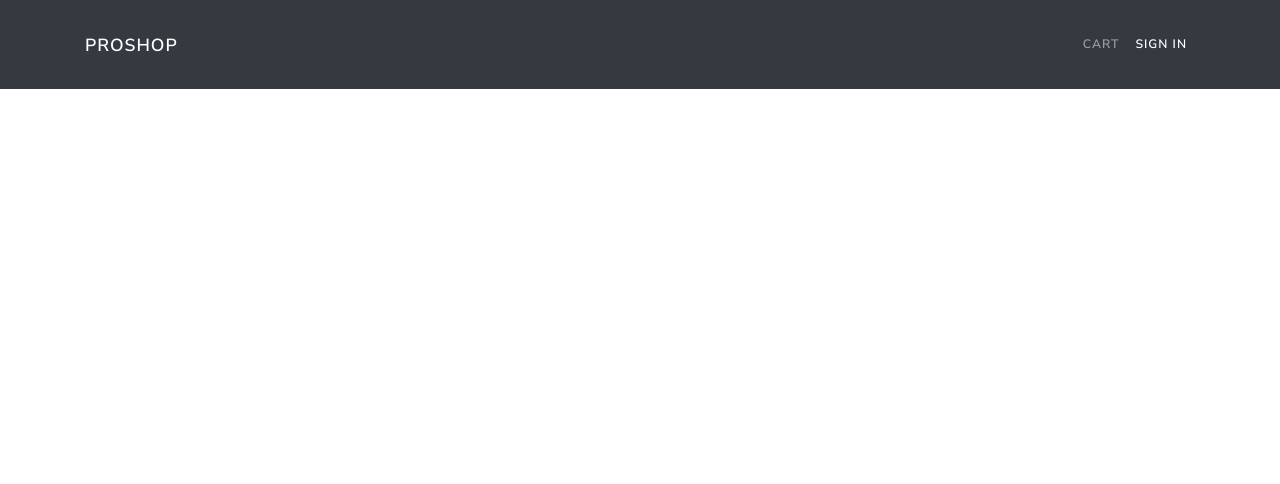
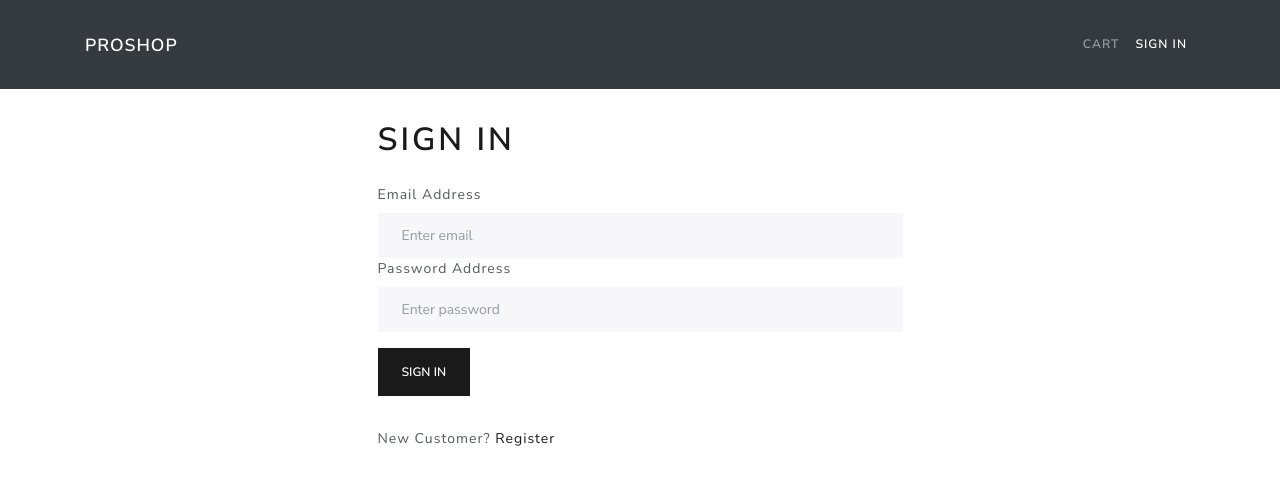
Before and after one commit to Ismail-Lh/proshop-mern, a React (Create React App) app in the folder frontend/: page /login in a window 1280 px wide. Shown: the top 484 px of the page. Built offline with nearby package versions, Linux system fonts and the light colour scheme; the HTML template or start-up script is replaced by a standard one.

Commit message:
Create the LoginScreen && add the login functionality

```diff
--- a/frontend/src/App.js
+++ b/frontend/src/App.js
@@ -5,6 +5,7 @@
 import HomeScreen from './screens/HomeScreen';
 import ProductScreen from './screens/ProductScreen';
 import CartScreen from './screens/CartScreen';
+import LoginScreen from './screens/LoginScreen';
 
 function App() {
   return (
@@ -14,8 +15,9 @@
         <Container>
           <Routes>
             <Route path='/products/:id' element={<ProductScreen />} />
+            <Route path='/cart/*' element={<CartScreen />} />
+            <Route path='/login' element={<LoginScreen />} />
             <Route path='/' element={<HomeScreen />} />
-            <Route path='/cart/*' element={<CartScreen />} />
           </Routes>
         </Container>
       </main>
--- /dev/null
+++ b/frontend/src/components/FormContainer.jsx
@@ -0,0 +1,15 @@
+import { Container, Row, Col } from 'react-bootstrap';
+
+const FormContainer = ({ children }) => {
+  return (
+    <Container>
+      <Row className='justify-content-md-center'>
+        <Col xs={12} md={6}>
+          {children}
+        </Col>
+      </Row>
+    </Container>
+  );
+};
+
+export default FormContainer;
--- /dev/null
+++ b/frontend/src/screens/LoginScreen.jsx
@@ -0,0 +1,75 @@
+import { useState, useEffect } from 'react';
+import { Link, useNavigate, useSearchParams } from 'react-router-dom';
+import { useDispatch, useSelector } from 'react-redux';
+import { Row, Col, Form, Button } from 'react-bootstrap';
+
+import { login } from '../actions/userActions';
+import Message from '../components/Message';
+import Loader from '../components/Loader';
+import FormContainer from '../components/FormContainer';
+
+const LoginScreen = () => {
+  const [email, setEmail] = useState('');
+  const [password, setPassword] = useState('');
+
+  const [searchParams] = useSearchParams();
+  const redirect = searchParams.get('redirect');
+  const navigate = useNavigate();
+
+  const redirectTo = redirect ? redirect : '/';
+
+  const dispatch = useDispatch();
+  const { loading, userInfo, error } = useSelector(state => state.userLogin);
+
+  useEffect(() => {
+    if (userInfo) navigate(redirectTo);
+  }, [userInfo, navigate, redirectTo]);
+
+  const submitHandler = e => {
+    e.preventDefault();
+    dispatch(login(email, password));
+  };
+
+  return (
+    <FormContainer>
+      <h1>Sign In</h1>
+      {error && <Message variant='danger'>{error}</Message>}
+      {loading && <Loader />}
+      <Form onSubmit={submitHandler}>
+        <Form.Group controlId='email'>
+          <Form.Label>Email Address</Form.Label>
+          <Form.Control
+            type='email'
+            placeholder='Enter email'
+            value={email}
+            onChange={e => setEmail(e.target.value)}></Form.Control>
+        </Form.Group>
+
+        <Form.Group controlId='password'>
+          <Form.Label>Password Address</Form.Label>
+          <Form.Control
+            type='password'
+            placeholder='Enter password'
+            value={password}
+            onChange={e => setPassword(e.target.value)}></Form.Control>
+        </Form.Group>
+
+        <Button type='submit' variant='primary' className='my-3'>
+          Sign In
+        </Button>
+      </Form>
+
+      <Row className='py-3'>
+        <Col>
+          New Customer?{' '}
+          <Link
+            to={redirectTo ? `/register?redirect=${redirectTo}` : '/register'}>
+            Register
+          </Link>
+        </Col>
+      </Row>
+    </FormContainer>
+  );
+};
+
+export default LoginScreen;
```
